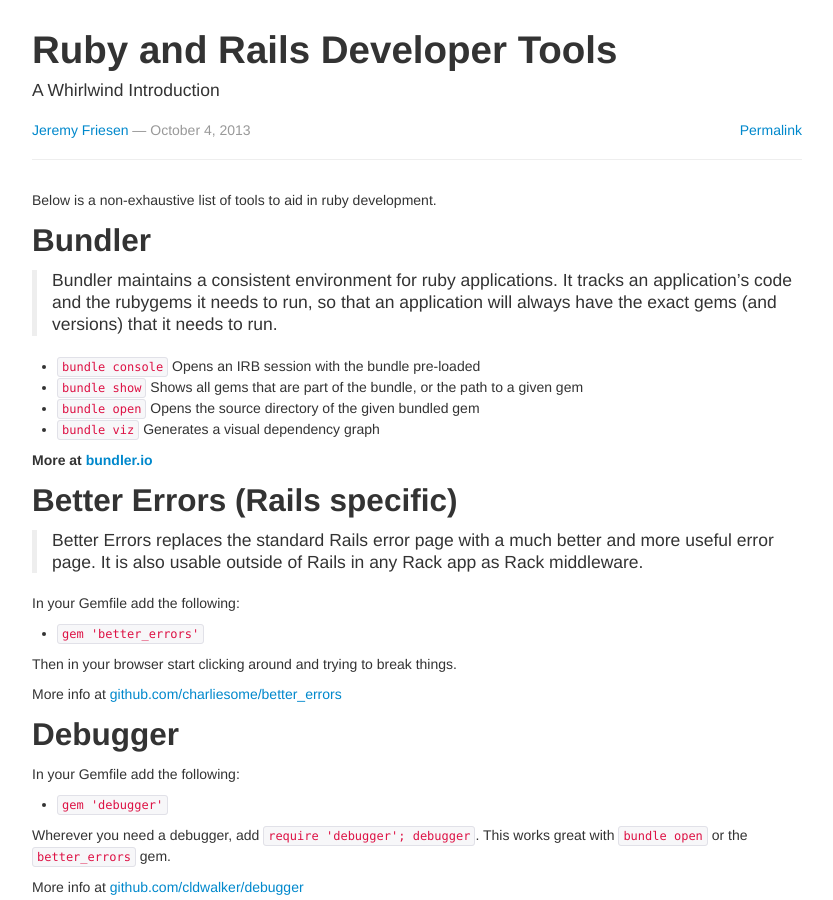
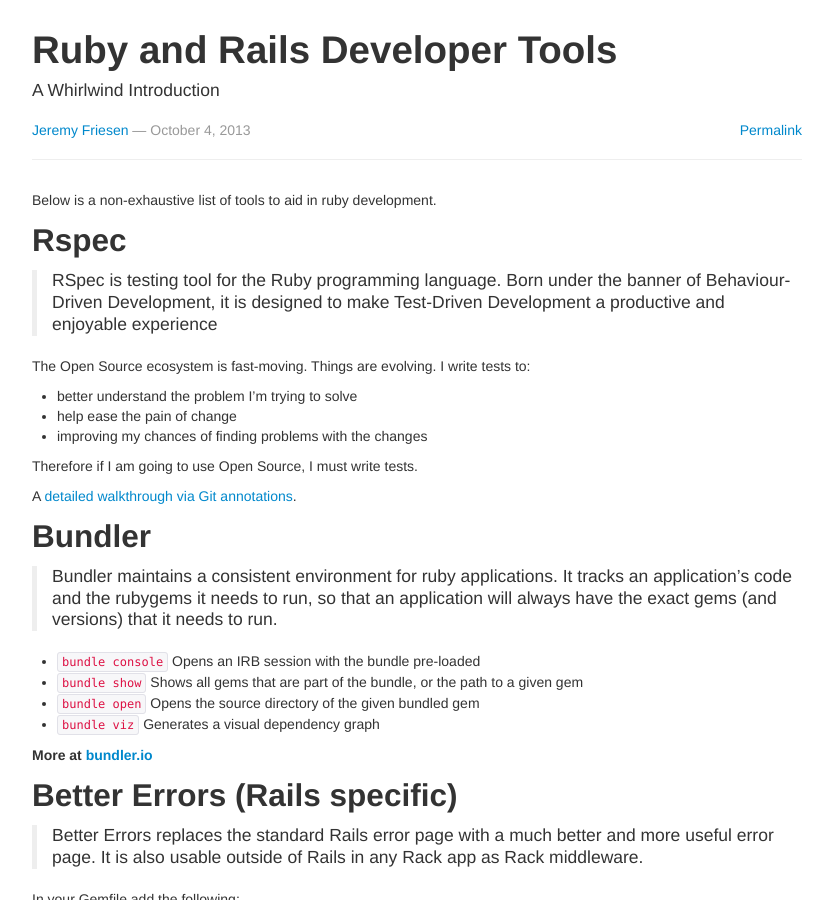
Before and after one commit to terrellt/ndlib.github.io, a Jekyll site: the page built from _posts/2013-10-04-ruby-and-rails-developer-tools.md, in a window 1280 px wide and 900 px high. Shown: the whole window, without its empty margins (223-1056 px from the left). Built offline with Jekyll 4.4.1, drawn with Linux system fonts in a browser that asks for light colours; Markdown is read by kramdown in place of the engine named in the settings.

Commit message:
Adding Rspec reference

```diff
--- a/_posts/2013-10-04-ruby-and-rails-developer-tools.md
+++ b/_posts/2013-10-04-ruby-and-rails-developer-tools.md
@@ -9,6 +9,22 @@ tags:     ruby
 ---
 
 Below is a non-exhaustive list of tools to aid in ruby development.
+
+## Rspec
+
+> RSpec is testing tool for the Ruby programming language. Born under the banner
+> of Behaviour-Driven Development, it is designed to make Test-Driven
+> Development a productive and enjoyable experience
+
+The Open Source ecosystem is fast-moving. Things are evolving. I write tests to:
+
+* better understand the problem I'm trying to solve
+* help ease the pain of change
+* improving my chances of finding problems with the changes
+
+Therefore if I am going to use Open Source, I must write tests.
+
+A [detailed walkthrough via Git annotations](https://github.com/jeremyf/hydra-camp-testing).
 
 ## Bundler
 
```
